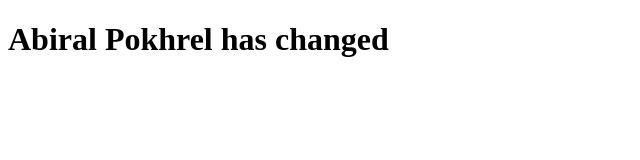
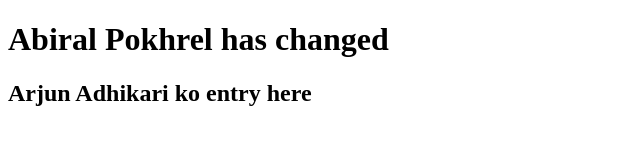
Before and after one commit to Abiral1234/Git-Practice, a plain HTML site: page index.html in a window 1280 px wide. Shown: the whole page, without its empty margins (0-640 px from the left). Drawn offline with Linux system fonts and the light colour scheme.

Commit message:
Arjun Changes

```diff
--- a/index.html
+++ b/index.html
@@ -6,5 +6,6 @@
 <body>
 
 <h1>Abiral Pokhrel has changed</h1>
+<h2> Arjun Adhikari ko entry here </h2>
 </body>
 </html>
```
